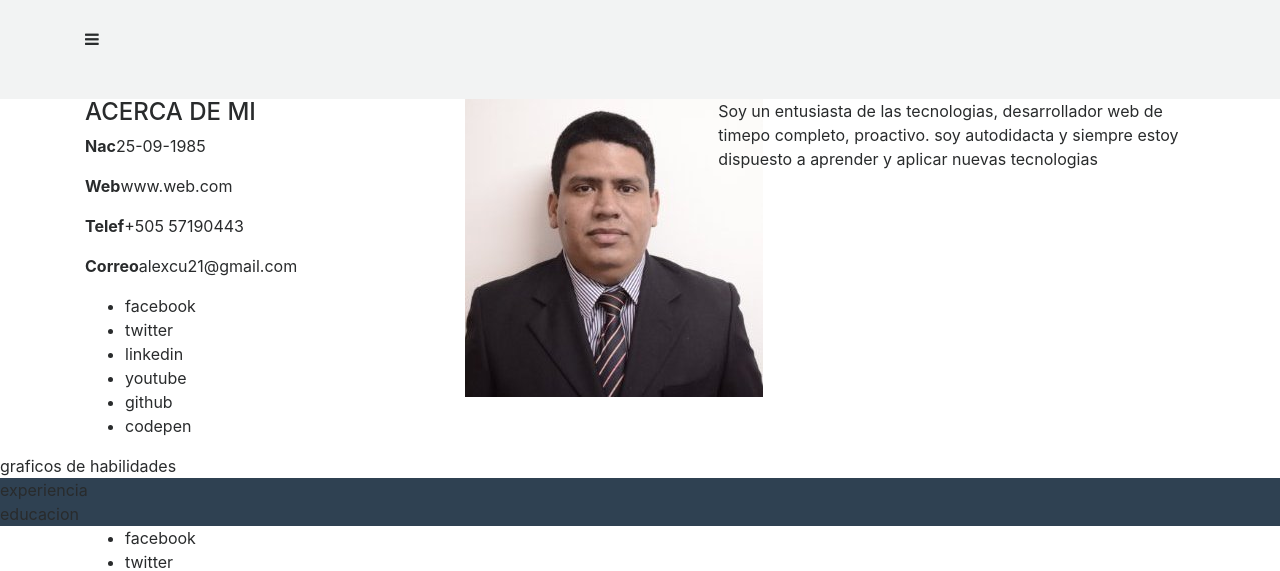
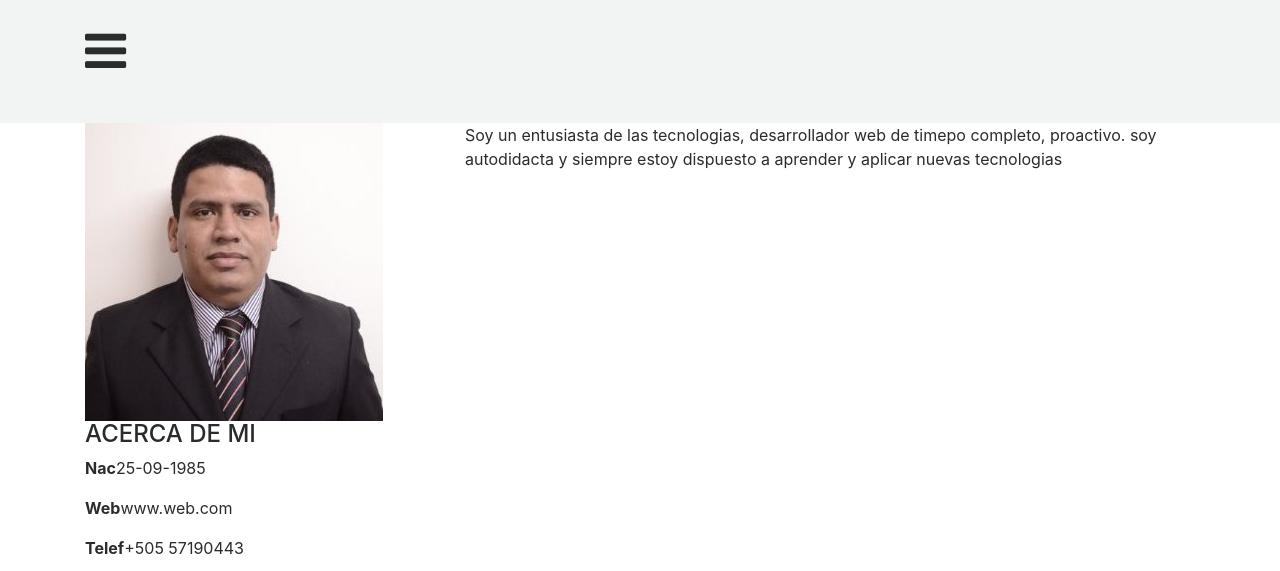
Before and after one commit to alexcuadra/curriculumweb, a plain HTML site: page index.html in a window 1280 px wide. Shown: the part 162-733 px from the top of the page. Drawn offline with nearby package versions, Linux system fonts and the light colour scheme; a script that the page names is missing.

Commit message:
arreglo de layout a mobil

```diff
--- a/index.html
+++ b/index.html
@@ -37,7 +37,7 @@
         <section class="acerca">
             <div class="container">
                 <div class="row">
-                    <div class="col-md-4">
+                    <div class="col-12">
                         <article class="datos">
                             <h4>ACERCA DE MI</h4>
                             <P><strong>Nac</strong>25-09-1985</P>
@@ -54,15 +54,15 @@
                             </ul>
                         </article>
                     </div>
-                    <div class="col-md-8">
+                    <div class="col-12 flex-first">
                         <article class="resumen">
                             <div class="row">
-                                <div class="col-md-4">
+                                <div class="col-md-12 col-lg-4">
                                     <div class="foto">
-                                        <img src="images/foto.jpg" alt="foto">
+                                        <img class="img-fluid" src="images/foto.jpg" alt="foto">
                                     </div>
                                 </div>
-                                <div class="col-md-8">
+                                <div class="col-md-8 col-lg-8">
                                     <div class="resena">
                                         <p>Soy un entusiasta de las tecnologias, desarrollador web de timepo completo, proactivo. soy autodidacta y siempre estoy dispuesto a aprender y aplicar nuevas tecnologias</p>
                                     </div>
--- a/scss/estilos.scss
+++ b/scss/estilos.scss
@@ -60,6 +60,10 @@ nav ul{
     color: rgba(255, 255, 255, 1);
     font-size: 1.5rem;
 }
+
+i.fa.fa-bars {
+    font-size: 3rem;
+}
 .experience, .education{
     background-color: #2f4152;
 }
```
Also changed, not shown: css/estilos.css, 1 other file.
